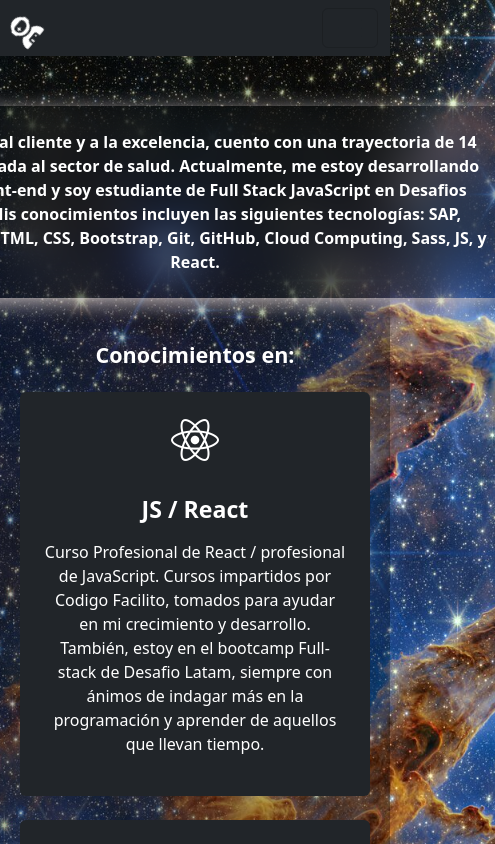
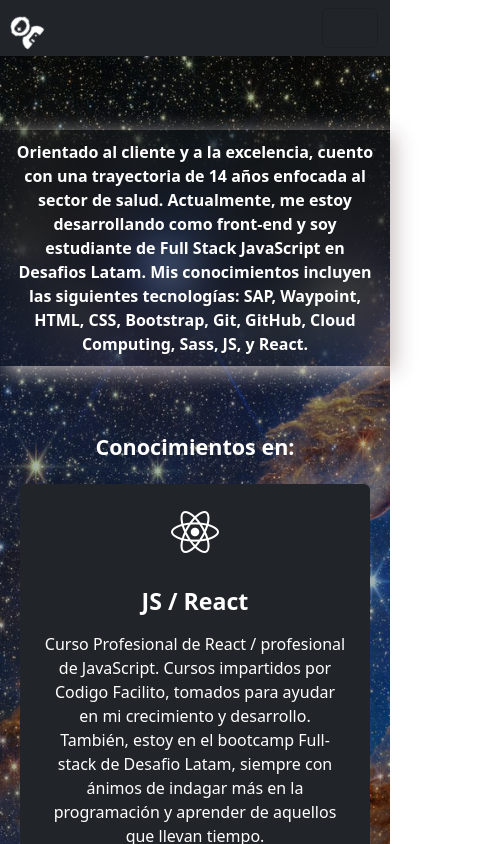
Before and after one commit to hector1489/kaimanProject, a React (Vite) app: page /viewsdescription in a window 390 px wide. Shown: the top 844 px of the page, 495 px wide, since content can reach past the window. Built offline with nearby package versions, Linux system fonts and the light colour scheme.

Commit message:
[fix] responsive-p

```diff
--- a/src/App.css
+++ b/src/App.css
@@ -36,7 +36,9 @@ body {
     color: white;
     box-shadow: 5px 5px 20px rgba(199, 189, 189, 0.973);
     margin: 50px;
+    backdrop-filter: blur(10px);
 }
+
 
 .intro-text>div {
     margin: 5px;
@@ -76,9 +78,8 @@ body {
 }
 
 .container-p {
-    width: 600px;
+    padding: 10px;
     box-shadow: 5px 5px 20px rgba(199, 189, 189, 0.973);
-    color: white;
     backdrop-filter: blur(20px);
 }
 .section-container {
--- a/src/components/Description.jsx
+++ b/src/components/Description.jsx
@@ -2,8 +2,8 @@
 const Description = () => {
   return (
     <section id="About-me" className="container-description">
-      <div className="container-p">
-        <p className="my-4 fw-bold" >
+      <div>
+        <p className="container-p my-4 fw-bold text-white" >
           Orientado al cliente y a la excelencia, cuento con una trayectoria de 14 años enfocada al sector de salud.
           Actualmente, me estoy desarrollando como front-end y soy estudiante de Full Stack JavaScript en Desafios Latam.
           Mis conocimientos incluyen las siguientes tecnologías: SAP, Waypoint, HTML, CSS, Bootstrap, Git, GitHub, Cloud Computing, Sass, JS, y React.
```
